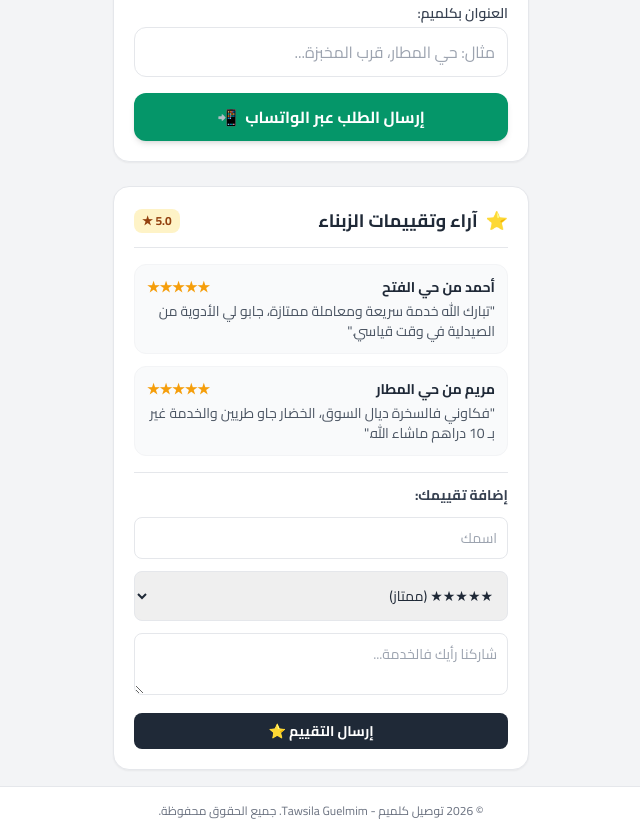
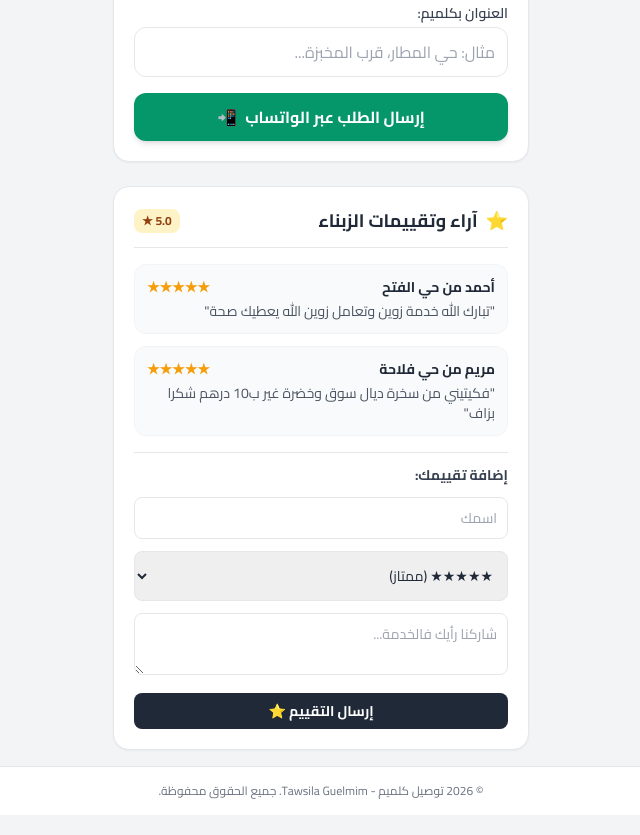
Before and after one commit to youssf97-sys/Tawsila-app, a plain HTML site: page index.html in a window 1280 px wide. Shown: the part 1286-2121 px from the top of the page, without its empty margins (319-959 px from the left). Drawn offline with nearby package versions, Linux system fonts and the light colour scheme.

Commit message:
Add files via upload

```diff
--- a/index.html
+++ b/index.html
@@ -4,6 +4,7 @@
     <meta charset="UTF-8">
     <meta name="viewport" content="width=device-width, initial-scale=1.0">
     <title>توصيل كلميم - Tawsila Guelmim</title>
+    <link rel="manifest" href="manifest.json">
     <!-- Tailwind CSS -->
     <script src="https://cdn.tailwindcss.com"></script>
     <link href="https://fonts.googleapis.com/css2?family=Cairo:wght@400;600;700;800&display=swap" rel="stylesheet">
@@ -92,14 +93,14 @@
                         <span>أحمد من حي الفتح</span>
                         <span class="text-amber-500">★★★★★</span>
                     </div>
-                    <p class="text-gray-600">"تبارك الله خدمة سريعة ومعاملة ممتازة، جابو لي الأدوية من الصيدلية في وقت قياسي."</p>
+                    <p class="text-gray-600">"تبارك الله خدمة زوين وتعامل زوين الله يعطيك صحة"</p>
                 </div>
                 <div class="bg-gray-50 p-3 rounded-xl border border-gray-100 text-sm">
                     <div class="flex justify-between font-bold text-gray-800 mb-1">
-                        <span>مريم من حي المطار</span>
+                        <span >مريم من حي فلاحة</span>
                         <span class="text-amber-500">★★★★★</span>
                     </div>
-                    <p class="text-gray-600">"فكاوني فالسخرة ديال السوق، الخضار جاو طريين والخدمة غير بـ 10 دراهم ماشاء الله."</p>
+                    <p class="text-gray-600">"فكيتيني من سخرة ديال سوق وخضرة غير ب10 درهم شكرا بزاف"</p>
                 </div>
             </div>
 
```
Also changed, not shown: manifest.json (added).
